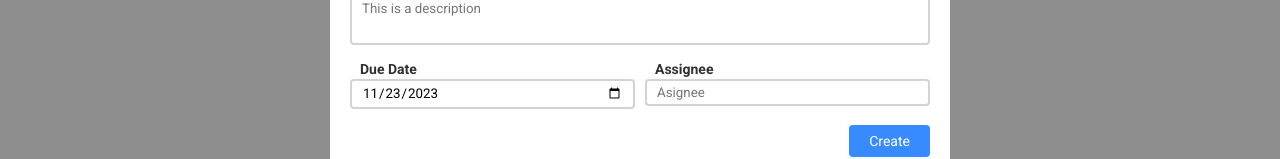
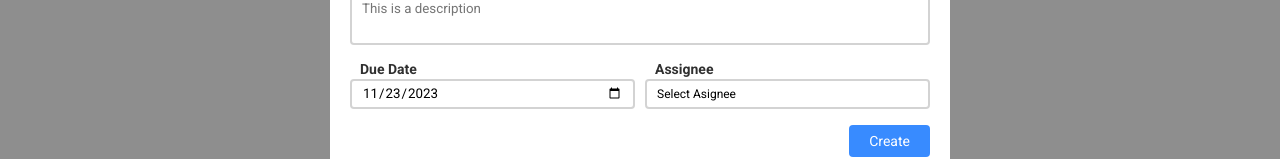
Before and after one commit to ShermanPI/Jira-test, a React (Vite) app: page / in a window 1280 px wide. Both pictures are taken after a click on the button "CREATE NEW TASK". Shown: the part 387-546 px from the top of the page. Built offline with nearby package versions, Linux system fonts and the light colour scheme.

Commit message:
feat: :sparkles: Dropdown for select aasignee

```diff
--- a/src/components/CreateTaskCard/style/CreateTaskCard.css
+++ b/src/components/CreateTaskCard/style/CreateTaskCard.css
@@ -35,6 +35,7 @@
     outline: none;
     padding: 0.4rem 1rem;
     width: 100%;
+    height: 100%;
     border-radius: 0.4rem;
 }
 
--- a/src/components/DeleteTaskCardModal/DeleteTaskCardModal.jsx
+++ b/src/components/DeleteTaskCardModal/DeleteTaskCardModal.jsx
@@ -1,4 +1,4 @@
-import DeleteIcon from '../../assets/SvgIcons/Icons'
+import { DeleteIcon } from '../../assets/SvgIcons/Icons'
 import useToggle from '../../hooks/useToggle'
 import './style/DeleteTaskCardModal.css'
 
--- a/src/components/TaskModal/TaskModal.jsx
+++ b/src/components/TaskModal/TaskModal.jsx
@@ -4,6 +4,7 @@ import CloseIcon from '../../assets/SvgIcons/Icons'
 import Tag from '../Tag/Tag'
 import { useCardContext } from '../../context/cardsContext'
 import NewTagButton from '../NewTagButton/NewTagButton'
+import UserSelectInput from '../UserSelectInput/UserSelectInput'
 
 export default function TaskModal ({ isHidden, toggleIsHidden, handleSubmit, title, taskInfo, submitButtonText = 'Done' }) {
   const today = new Date()
@@ -87,10 +88,7 @@ export default function TaskModal ({ isHidden, toggleIsHidden, handleSubmit, tit
                 min={date}
               />
             </div>
-            <div className='input-group'>
-              <label htmlFor='asignee'> Assignee </label>
-              <input type='text' className='task-form-input' name='asignee' id='asignee' placeholder='Asignee' required />
-            </div>
+            <UserSelectInput />
           </div>
 
           <button type='submit' className='action-btn modal-submit-btn'>{submitButtonText}</button>
--- /dev/null
+++ b/src/components/UserSelectInput/UserSelectInput.jsx
@@ -0,0 +1,68 @@
+import { useState } from 'react'
+import './style/UserSelectInput.css'
+import useToggle from '../../hooks/useToggle'
+
+export default function UserSelectInput ({ asignee }) {
+  const users = [
+    {
+      id: '9a32020d-c396-44e1-abd6-cbdd05b46c25',
+      name: 'Sherman Pérez',
+      profilePicture: 'https://unavatar.io/shermanPI'
+    },
+    {
+      id: '4f583395-9c43-4322-b152-d64eb4be1b43',
+      name: 'Oniel Santos',
+      profilePicture: 'https://unavatar.io/Oniel1721'
+    },
+    {
+      id: '09e044b4-0820-40cb-b762-2395d5cab886',
+      name: 'Jhon Joel',
+      profilePicture: 'https://unavatar.io/Jhon'
+    },
+    {
+      id: '727d184d-e016-4580-adfb-df5ae54cafa8',
+      name: 'Jeff Delaney',
+      profilePicture: 'https://unavatar.io/codediodeio'
+    }
+  ]
+
+  const [isOptionsHidden, toggleIsOptionsHidden] = useToggle({ initialValue: true })
+  const [selectedAsignee, setSelectedAsignee] = useState()
+
+  const handleAsigneeClick = ({ asignee }) => {
+    setSelectedAsignee(asignee)
+  }
+
+  return (
+    <div className='input-group'>
+      <label onClick={toggleIsOptionsHidden}> Assignee </label>
+      <div className='users-input-container' onClick={toggleIsOptionsHidden}>
+        <div>
+          {selectedAsignee
+            ? (
+              <div key={selectedAsignee.id} className='user-option-cotainer selected-user-option'>
+                <div className='user-profile-pic'>
+                  <img src={selectedAsignee.profilePicture} alt={`${selectedAsignee.name} profile picture`} />
+                </div>
+                {selectedAsignee.name}
+              </div>
+              )
+            : 'Select Asignee'}
+
+        </div>
+        <div className={`asignee-options-container ${isOptionsHidden && 'hidden-user-option'}`}>
+          {users.map(el => {
+            return (
+              <div key={el.id} className='user-option-cotainer' onClick={() => handleAsigneeClick({ asignee: el })}>
+                <div className='user-profile-pic'>
+                  <img src={el.profilePicture} alt={`${el.name} profile picture`} />
+                </div>
+                {el.name}
+              </div>
+            )
+          })}
+        </div>
+      </div>
+    </div>
+  )
+}
--- /dev/null
+++ b/src/components/UserSelectInput/style/UserSelectInput.css
@@ -0,0 +1,56 @@
+.users-input-container {
+    height: 100%;
+    border-radius: 0.4rem;
+    border: 2px solid #0000002c;
+    outline: none;
+    padding: 0.4rem 1rem;
+    width: 100%;
+    display: flex;
+    align-items: center;
+    font-size: 1.2rem;
+    border-radius: 0.4rem;
+    cursor: pointer;
+    position: relative;
+}
+
+.asignee-options-container {
+    position: absolute;
+    top: 3.6rem;
+    border-radius: 0.4rem;
+    background-color: #fff;
+    box-shadow: 0px 0px 3px 1px rgba(0,0,0,0.75);
+    width: 100%;
+    left: 0;
+    overflow: hidden;
+}
+
+.user-profile-pic {
+    display: flex;
+    width: 2.4rem;
+    border-radius: 100%;
+    overflow: hidden;
+}
+
+.user-option-cotainer {
+    display: flex;
+    align-items: center;
+    width: 100%;
+    padding: 0.4rem 1.2rem;
+    gap: 1rem;
+}
+
+.user-option-cotainer:hover{
+    background-color: #dedede;
+}
+
+.hidden-user-option{
+    display: none;
+}
+
+.selected-user-option{
+    padding: 0;
+}
+
+.selected-user-option:hover{
+    background-color: transparent;
+}
```
